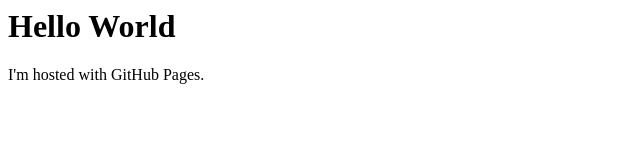
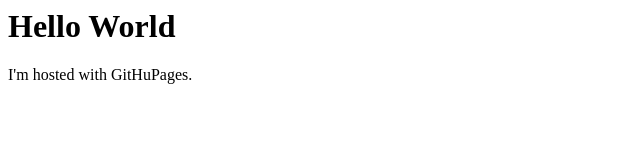
Before and after one commit to elevencap/elevencap.github.io, a plain HTML site: page index.html in a window 1280 px wide. Shown: the full height of the page, 0-640 px from the left. Drawn offline with Linux system fonts and the light colour scheme.

Commit message:
Update index.html

```diff
--- a/index.html
+++ b/index.html
@@ -1,6 +1,6 @@
 <html>
 <body>
 <h1>Hello World</h1>
-  <p>I'm hosted with GitHub Pages.</p>
+  <p>I'm hosted with GitHuPages.</p>
 </body>
 </html>
```
